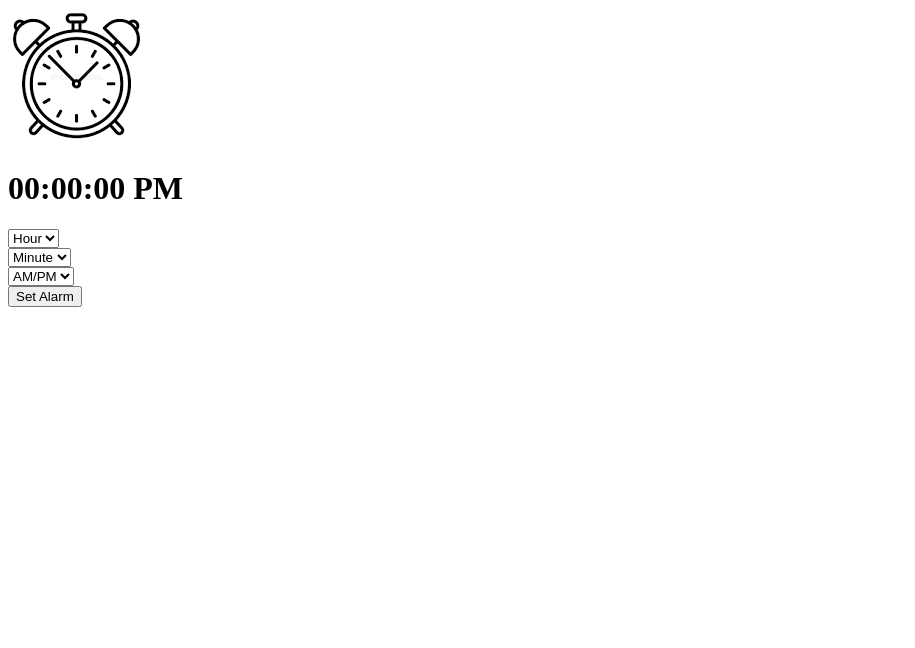
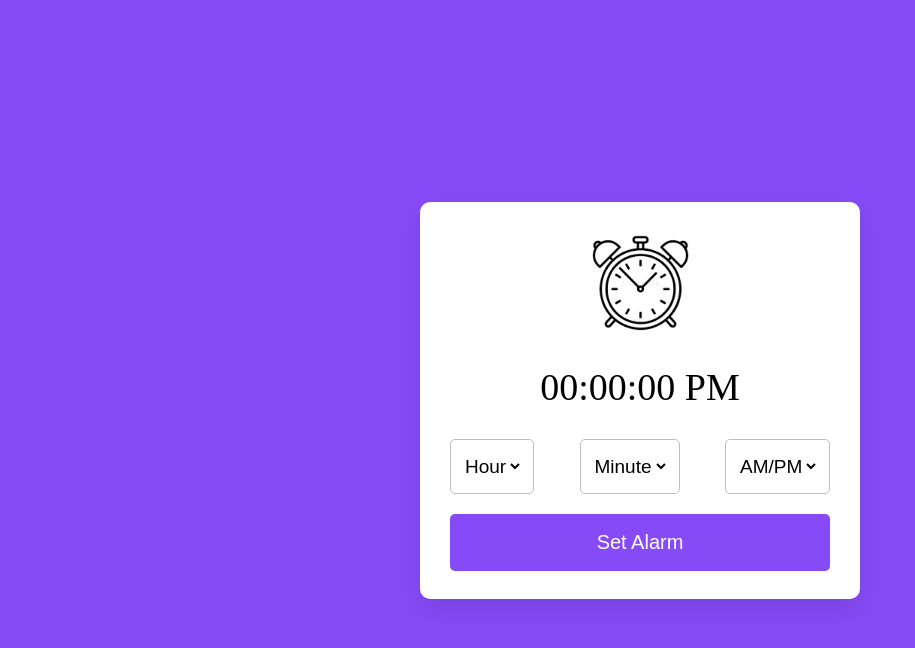
Before and after one commit to hitesh1coder/alarm-app, a plain HTML site: page index.html in a window 1280 px wide. Shown: the whole page, without its empty margins (0-915 px from the left). Drawn offline with Linux system fonts and the light colour scheme.

Commit message:
adding CSS

```diff
--- a/index.html
+++ b/index.html
@@ -5,6 +5,7 @@
     <meta http-equiv="X-UA-Compatible" content="IE=edge" />
     <meta name="viewport" content="width=device-width, initial-scale=1.0" />
     <title>Alarm_App</title>
+    <link rel="stylesheet" href="style.css" />
   </head>
   <body>
     <div class="container">
--- a/style.css
+++ b/style.css
@@ -0,0 +1,71 @@
+* {
+  margin: 0;
+  padding: 0;
+  box-sizing: border-box;
+}
+body,
+.container,
+.content {
+  display: flex;
+  align-items: center;
+  justify-content: center;
+}
+body {
+  padding: 0px 10px;
+  min-height: 100vh;
+  background: #874af7;
+}
+.container {
+  width: 440px;
+  padding: 30px 30px 28px;
+  background: #fff;
+  border-radius: 10px;
+  flex-direction: column;
+  box-shadow: 0 10px 25px rgba(0, 0, 0, 0.1);
+}
+.container img {
+  max-width: 103px;
+}
+.container h1 {
+  font-size: 38px;
+  font-weight: 500;
+  margin: 30px 0;
+}
+.container .content {
+  width: 100%;
+  justify-content: space-between;
+}
+.content.disable {
+  cursor: no-drop;
+}
+.content .column {
+  padding: 0 10px;
+  border-radius: 5px;
+  border: 1px solid #bfbfbf;
+  width: calc(100% / 3 -5px);
+}
+
+.content.disable .column {
+  opacity: 0.6;
+  pointer-events: none;
+}
+.column select {
+  width: 100%;
+  height: 53px;
+  border: none;
+  outline: none;
+  background: none;
+  font-size: 19px;
+}
+.container button {
+  width: 100%;
+  border: none;
+  outline: none;
+  color: #fff;
+  cursor: pointer;
+  font-size: 20px;
+  padding: 17px 0;
+  margin-top: 20px;
+  border-radius: 5px;
+  background: #874af7;
+}
```
